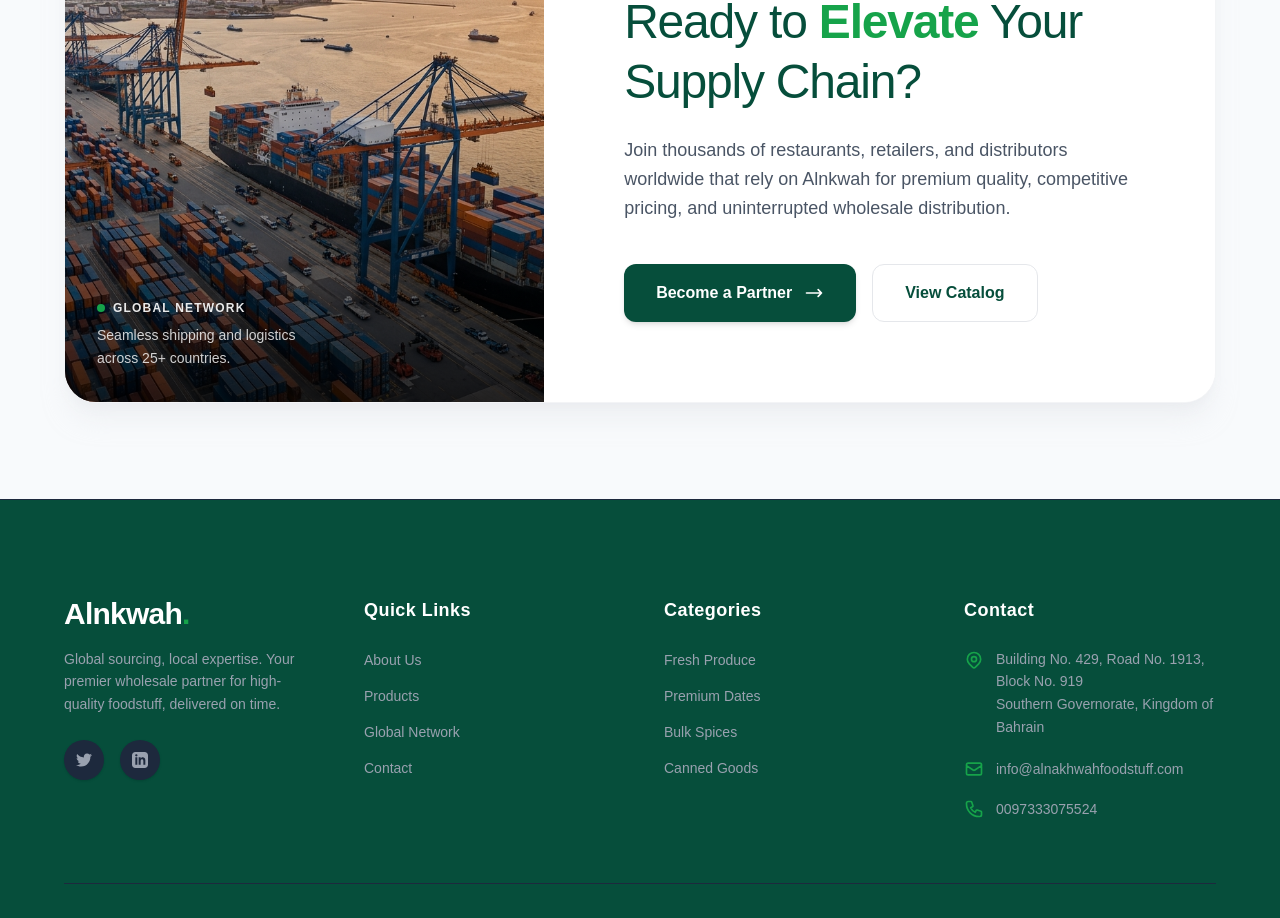
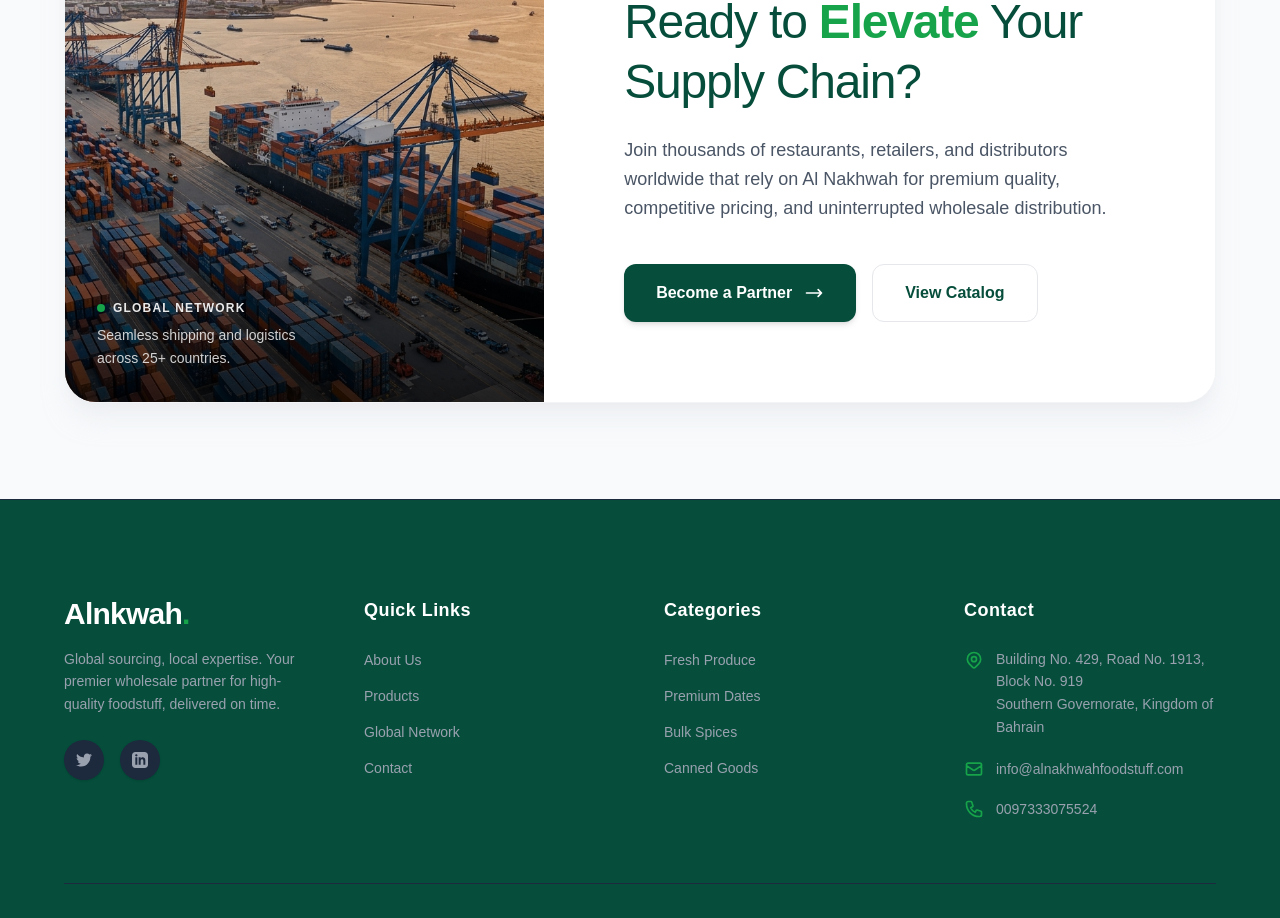
Before and after one commit to Shijastk/Al-Nakhwah, a Next.js app: page / in a window 1280 px wide. Shown: the part 8140-9058 px from the top of the page. Built offline with nearby package versions, Linux system fonts and the light colour scheme; a web font is replaced by a local one.

Commit message:
Update CtaSection.tsx

```diff
--- a/components/CtaSection.tsx
+++ b/components/CtaSection.tsx
@@ -42,7 +42,7 @@ export default function CtaSection() {
             </h2>
 
             <p className="text-gray-600 text-lg leading-relaxed mb-10 max-w-lg">
-              Join thousands of restaurants, retailers, and distributors worldwide that rely on Alnkwah for premium quality, competitive pricing, and uninterrupted wholesale distribution.
+              Join thousands of restaurants, retailers, and distributors worldwide that rely on Al Nakhwah for premium quality, competitive pricing, and uninterrupted wholesale distribution.
             </p>
 
             <div className="flex flex-col sm:flex-row gap-4">
```
